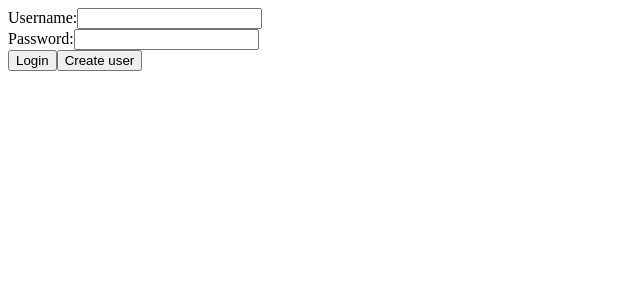
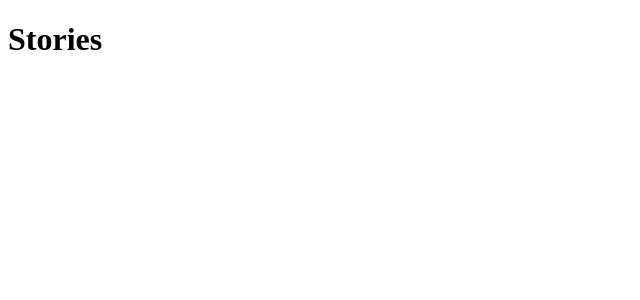
Before and after one commit to dougbacca89/Hash51-2.0, a React app: page /story in a window 1280 px wide. Shown: the top 300 px of the page, without its empty margins (0-640 px from the left). Built offline with nearby package versions, Linux system fonts and the light colour scheme.

Commit message:
bugfix on react-router

```diff
--- a/client/src/pages/App.jsx
+++ b/client/src/pages/App.jsx
@@ -1,5 +1,10 @@
+/* eslint-disable import/extensions */
+
 import React, { useState } from 'react';
-import { BrowserRouter as Switch, Route } from "react-router-dom";
+import {
+  // BrowserRouter as Router,
+  Switch,
+  Route } from "react-router-dom";
 
 import LoginContainer from './loginPage/LoginContainer.jsx';
 import StoryContainer from './storyPage/StoryContainer.jsx';
@@ -17,7 +22,7 @@ const App = () => {
   return (
     <div>
       <Switch>
-        <Route path="/">
+        <Route exact path="/">
           <LoginContainer user={user} updateUserClick={updateUserClick}/>
         </Route>
         <Route path="/story">
--- a/client/src/pages/loginPage/components/CreateUser.jsx
+++ b/client/src/pages/loginPage/components/CreateUser.jsx
@@ -1,5 +1,5 @@
 import React from 'react';
-import { BrowserRouter as Link } from "react-router-dom";
+import { Link } from "react-router-dom";
 import PropTypes from 'prop-types';
 
 const CreateUser = props => {
@@ -11,7 +11,7 @@ const CreateUser = props => {
       Password:<input placeholder="Enter password" /><br/>
       Verify password:<input placeholder="Retype password" /><br/>
 
-      <Link to='/story'>
+      <Link to={{pathname: '/story'}}>
         <button type='button' onClick={() => {updateUserClick(document.getElementById('userName').value);}}>
           Create
         </button>
--- a/client/src/pages/storyPage/StoryContainer.jsx
+++ b/client/src/pages/storyPage/StoryContainer.jsx
@@ -1,3 +1,5 @@
+/* eslint-disable import/extensions, no-unused-vars */
+
 import React, { useState } from 'react';
 
 import User from './components/User.jsx';
@@ -10,7 +12,9 @@ const StoryContainer = props => {
   const { user } = props;
 
   return (
-    <div />
+    <div>
+      <h1>Stories</h1>
+    </div>
   );
 };
 
```
Also changed, not shown: client/src/index.jsx (+5 -3 lines), 2 other files (tests, documents, lock files or other folders).
